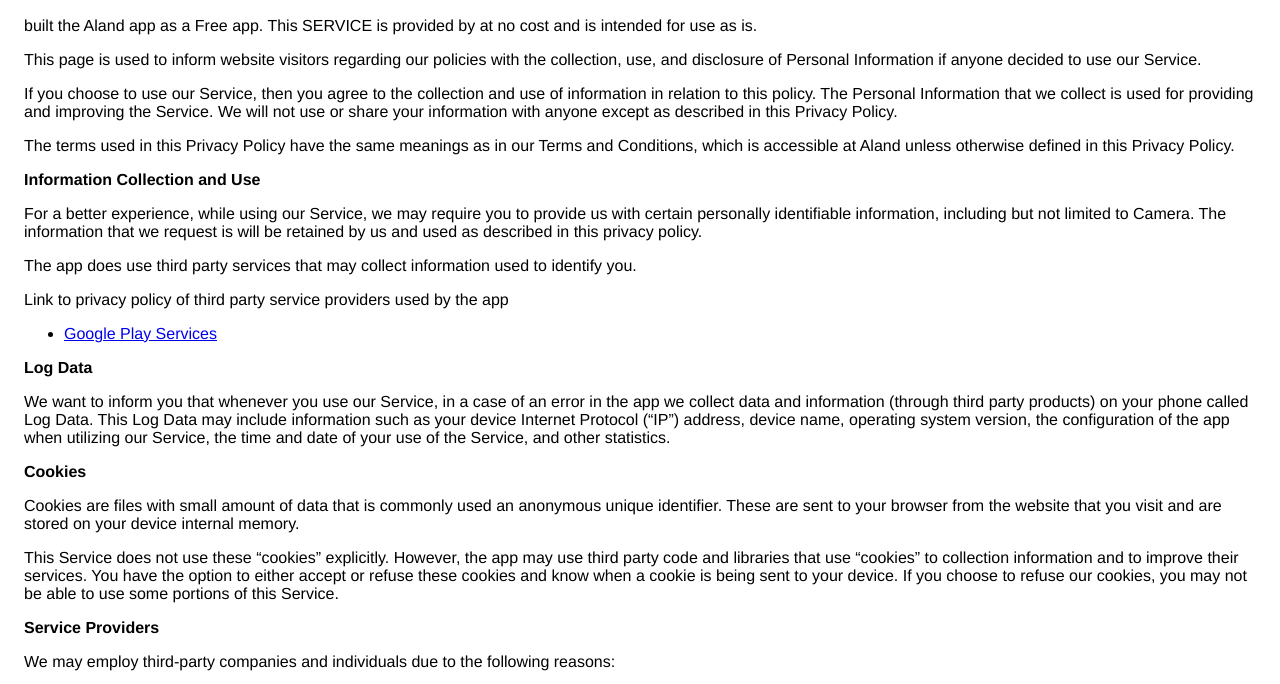
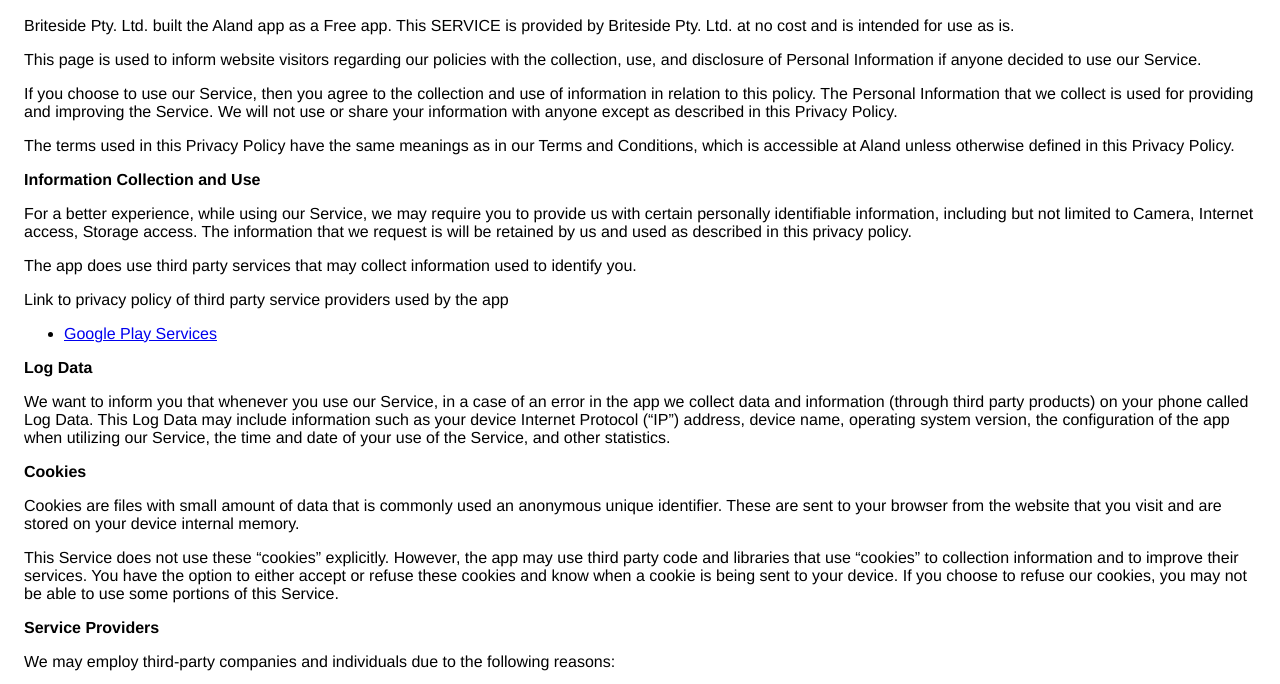
Before and after one commit to DarkoJukicMono/AlandUserPermissions, a plain HTML site: page index.html in a window 1280 px wide. Shown: the part 75-759 px from the top of the page. Drawn offline with Linux system fonts and the light colour scheme.

Commit message:
Updated privacy policy.

```diff
--- a/index.html
+++ b/index.html
@@ -1,4 +1,4 @@
-<!DOCTYPE html><html> <head> <meta charset="utf-8"> <meta name="viewport" content="width=device-width"> <title>Privacy Policy</title> <style>body{font-family: "Helvetica Neue", Helvetica, Arial, sans-serif; padding:1em;}</style></head> <body><h2>Privacy Policy</h2> <p>  built the Aland app as a Free app. This SERVICE is provided by  at no cost and is intended for use as is.
+<!DOCTYPE html><html> <head> <meta charset="utf-8"> <meta name="viewport" content="width=device-width"> <title>Privacy Policy</title> <style>body{font-family: "Helvetica Neue", Helvetica, Arial, sans-serif; padding:1em;}</style></head> <body><h2>Privacy Policy</h2> <p> Briteside Pty. Ltd. built the Aland app as a Free app. This SERVICE is provided by Briteside Pty. Ltd. at no cost and is intended for use as is.
                   </p> <p>This page is used to inform website visitors regarding our policies with the collection, use, and
                     disclosure of Personal Information if anyone decided to use our Service.
                   </p> <p>If you choose to use our Service, then you agree to the collection and use of information in relation
@@ -8,7 +8,7 @@
                   </p> <p>The terms used in this Privacy Policy have the same meanings as in our Terms and Conditions, which is accessible
                     at Aland unless otherwise defined in this Privacy Policy.
                   </p> <p><strong>Information Collection and Use</strong></p> <p>For a better experience, while using our Service, we may require you to provide us with certain
-                    personally identifiable information, including but not limited to Camera. The information that we request is will be retained by us and used as described in this privacy policy.
+                    personally identifiable information, including but not limited to Camera, Internet access, Storage access. The information that we request is will be retained by us and used as described in this privacy policy.
                   </p> <p>The app does use third party services that may collect information used to identify you.</p> <div><p>Link to privacy policy of third party service providers used by the app </p> <ul><li><a href="https://www.google.com/policies/privacy/" target="_blank">Google Play Services</a></li> <!----> <!----></ul></div> <p><strong>Log Data</strong></p> <p> We want to inform you that whenever you use our Service, in a case of an
                     error in the app we collect data and information (through third party products) on your phone
                     called Log Data. This Log Data may include information such as your device Internet Protocol (“IP”) address,
```
